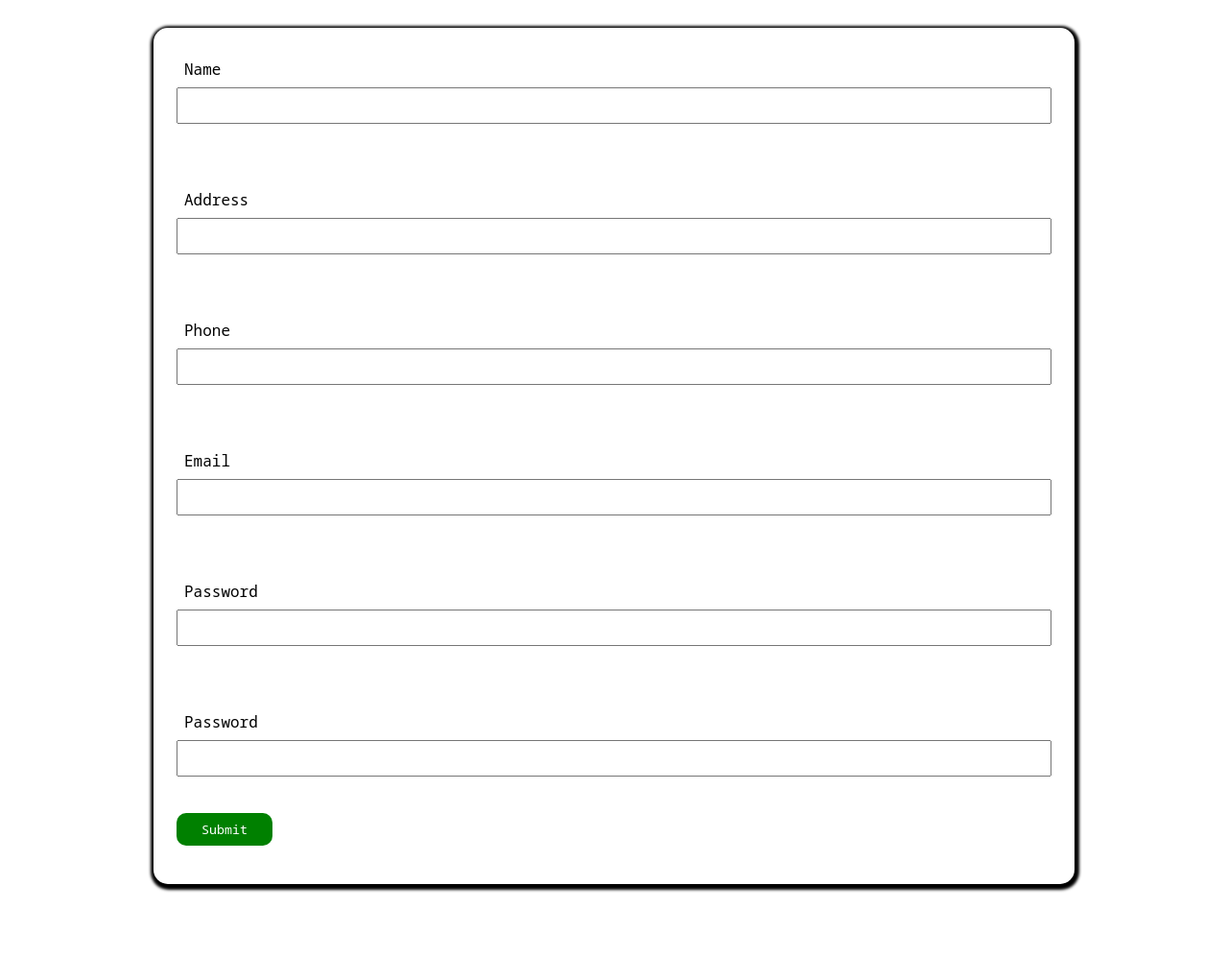
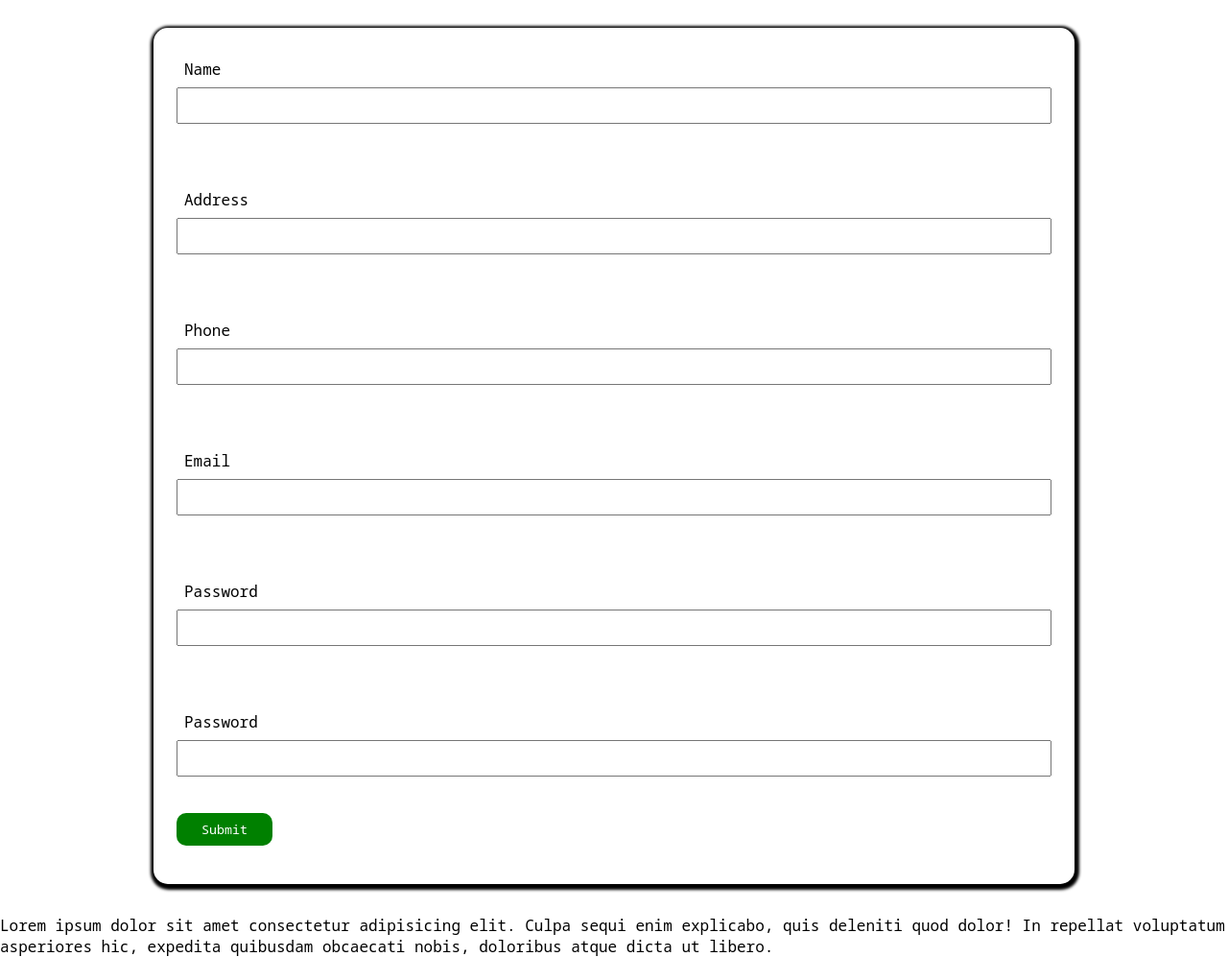
Before and after one commit to pointbreak6969/new-project, a plain HTML site: page index.html in a window 1280 px wide. Shown: the part 85-1082 px from the top of the page at 96% size. Before the commit the page ends 1038 px from the top, so only its background shows below. Drawn offline with Linux system fonts and the light colour scheme.

Commit message:
drgdrgerg

```diff
--- a/index.html
+++ b/index.html
@@ -53,7 +53,7 @@
     </form>
         </div>
 
-
+<p>Lorem ipsum dolor sit amet consectetur adipisicing elit. Culpa sequi enim explicabo, quis deleniti quod dolor! In repellat voluptatum asperiores hic, expedita quibusdam obcaecati nobis, doloribus atque dicta ut libero.</p>
 
     <script src="assets/js/min.js"></script>
 </body>
```
